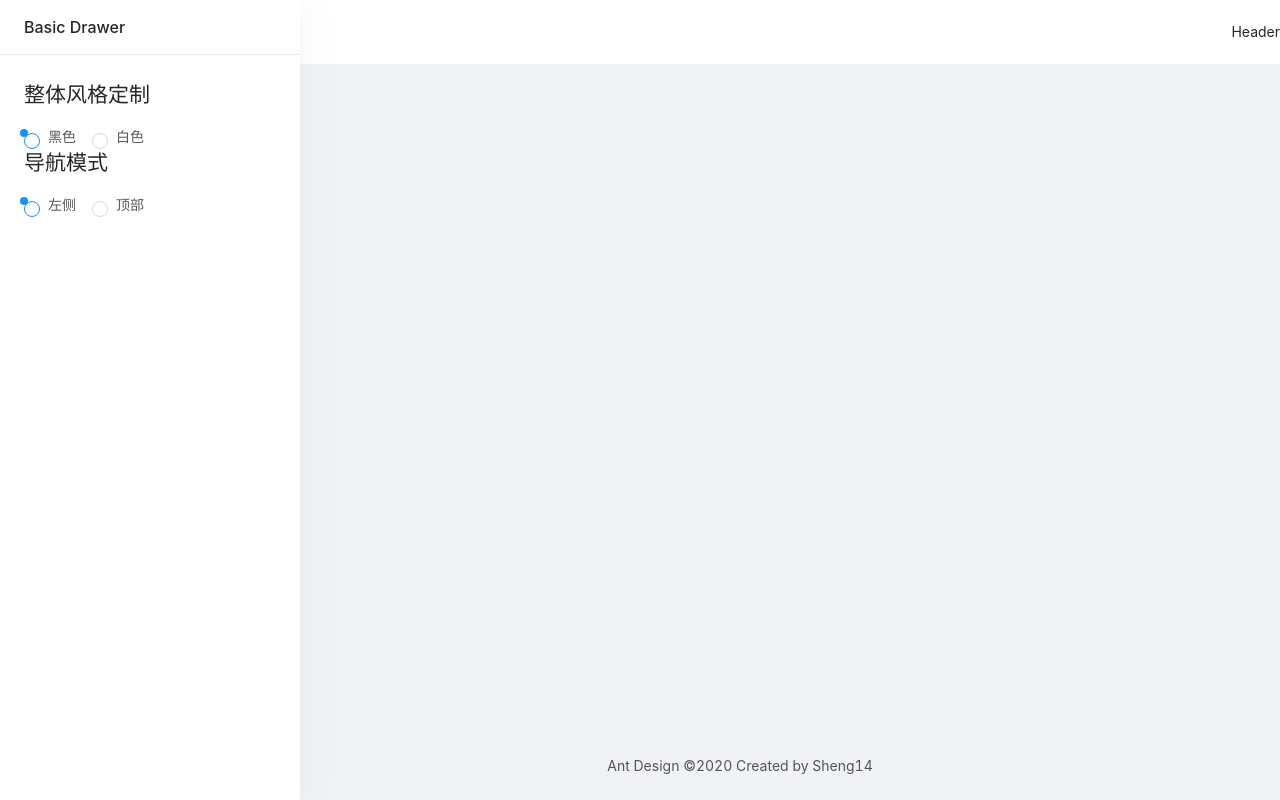
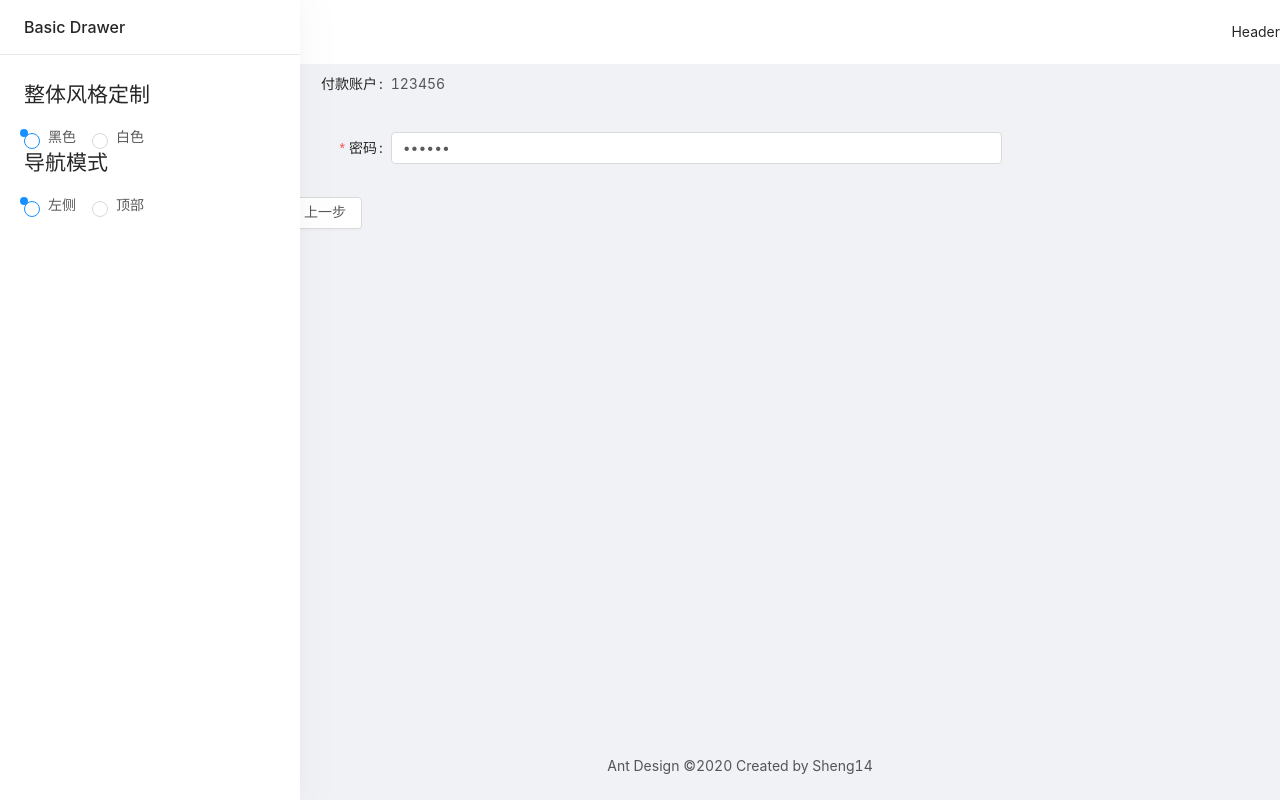
Before and after one commit to Sheng14/Vue-Development, a Vue app in the folder ant-design-vue-pro/: page /form/step-form/confirm in a window 1280 px wide. Built offline with nearby package versions, Linux system fonts and the light colour scheme.

Commit message:
feat: 创建一个分布表单

```diff
--- /dev/null
+++ b/ant-design-vue-pro/mock/form.js
@@ -0,0 +1,12 @@
+function form (method) { // 返回图表数据（根据请求方法）
+    let res = null
+    switch(method) {
+        case "POST":
+            res="ok";
+            break;
+        default:
+            res = null
+    }
+    return res
+}
+module.exports = form; // 记得是跑在node.js上面的，需要走commonJs规范
--- a/ant-design-vue-pro/src/store/index.js
+++ b/ant-design-vue-pro/src/store/index.js
@@ -1,11 +1,12 @@
 import Vue from "vue";
 import Vuex from "vuex";
+import form from './modules/form'
 
 Vue.use(Vuex);
 
 export default new Vuex.Store({
   state: {},
-  mutations: {},
-  actions: {},
-  modules: {}
+  modules: {
+    form
+  }
 });
--- /dev/null
+++ b/ant-design-vue-pro/src/store/modules/form.js
@@ -0,0 +1,36 @@
+import router from '../../router/index';
+import request from '../../utils/request';
+
+const state = {
+    step: {
+        payAccount: "123456"
+    }
+}
+
+const actions = {
+    async submitStepForm( {commit}, {payload} ) {
+        await request({
+            url: "/api/form",
+            method: "POST",
+            data: payload
+        }); // 调用mock数据假装提交表单
+        commit("saveStepFormData", payload); // 交给mutations修改state
+        router.push('/form/step-form/result');
+    }
+}
+
+const mutations = {
+    saveStepFormData(state, { payload }) {
+        state.step = {
+            ...state.step,
+            ...payload
+        } // 用payload修改step，都展开了修改
+    }
+}
+
+export default {
+    namespaced: true,
+    state,
+    actions,
+    mutations
+}
--- a/ant-design-vue-pro/src/views/Forms/StepForms/Step1.vue
+++ b/ant-design-vue-pro/src/views/Forms/StepForms/Step1.vue
@@ -1,10 +1,60 @@
 <template>
-  <div>第一步</div>
+  <div>
+    <a-form layout="horizontal" :form="form">
+      <a-form-item
+        label="付款账户"
+        :label-col="formItemLayout.labelCol"
+        :wrapper-col="formItemLayout.wrapperCol"
+      >
+        <a-input
+          v-decorator="[
+            'payAccount',
+            {
+              initialValue: step.payAccount,
+              rules: [{ required: true,  message: '请输入付款账号' }]
+            }
+          ]"
+          placeholder="请输入付款账户"
+        >
+        </a-input>
+      </a-form-item>
+      <a-form-item>
+        <a-button type="primary" @click="handleSubmit">下一步</a-button>
+      </a-form-item>
+    </a-form>
+  </div>
 </template>
 
 <script>
 export default {
-
+  data () {
+    this.form = this.$form.createForm(this);
+    return {
+      formItemLayout: { // 定义布局样式
+        labelCol: { span: 4 },
+        wrapperCol: { span: 14 }
+      }
+    }
+  },
+  computed: { // 从vuex中获取数据（因为可能变更什么的所以采用计算属性）
+    step () {
+      return this.$store.state.form.step
+    }
+  },
+  methods: {
+    handleSubmit () { // 下一步
+      const { form, $router, $store } = this; // 直接拿出来不用一个个取
+      form.validateFields((err, values) => {
+        if (!err) {
+          $store.commit({ // 直接提交修改state
+            type: 'form/saveStepFormData',
+            payload: values
+          });
+          $router.push("/form/step-form/confirm")
+        }
+      })
+    }
+  }
 }
 </script>
 
--- a/ant-design-vue-pro/src/views/Forms/StepForms/Step2.vue
+++ b/ant-design-vue-pro/src/views/Forms/StepForms/Step2.vue
@@ -1,10 +1,71 @@
 <template>
-  <div>第二步</div>
+  <div>
+    <a-form layout="horizontal" :form="form">
+      <a-form-item
+        label="付款账户"
+        :label-col="formItemLayout.labelCol"
+        :wrapper-col="formItemLayout.wrapperCol"
+      >
+        {{step.payAccount}}
+      </a-form-item>
+      <a-form-item
+        label="密码"
+        :label-col="formItemLayout.labelCol"
+        :wrapper-col="formItemLayout.wrapperCol"
+      >
+        <a-input
+          v-decorator="[
+            'password',
+            {
+              initialValue: step.payAccount,
+              rules: [{ required: true,  message: '请输入密码' }]
+            }
+          ]"
+          type="password"
+          placeholder="请输入密码"
+        >
+        </a-input>
+      </a-form-item>
+      <a-form-item>
+        <a-button type="primary" @click="handleSubmit">提交</a-button>
+        <a-button style="margin-left: 8px" @click="onPrev">上一步</a-button>
+      </a-form-item>
+    </a-form>
+  </div>
 </template>
 
 <script>
 export default {
-
+  data () {
+    this.form = this.$form.createForm(this);
+    return {
+      formItemLayout: {
+        labelCol: { span: 4 },
+        wrapperCol: { span: 14 }
+      }
+    }
+  },
+  computed: {
+    step () {
+      return this.$store.state.form.step
+    }
+  },
+  methods: {
+    onPrev () { // 返回上一页
+      this.$router.push('/form/step-form/info')
+    },
+    handleSubmit () {
+      const { form, step, $store } = this;
+      form.validateFields((err, values) => {
+        if (!err) {
+          $store.dispatch({ // 异步操作，交给actions去修改state和路由跳转
+            type: 'form/submitStepForm',
+            payload: { ...step, ...values }
+          });
+        }
+      })
+    }
+  }
 }
 </script>
 
--- a/ant-design-vue-pro/src/views/Forms/StepForms/Step3.vue
+++ b/ant-design-vue-pro/src/views/Forms/StepForms/Step3.vue
@@ -1,5 +1,5 @@
 <template>
-  <div>第三步</div>
+  <div>操作成功，预计两小时到账</div>
 </template>
 
 <script>
```
